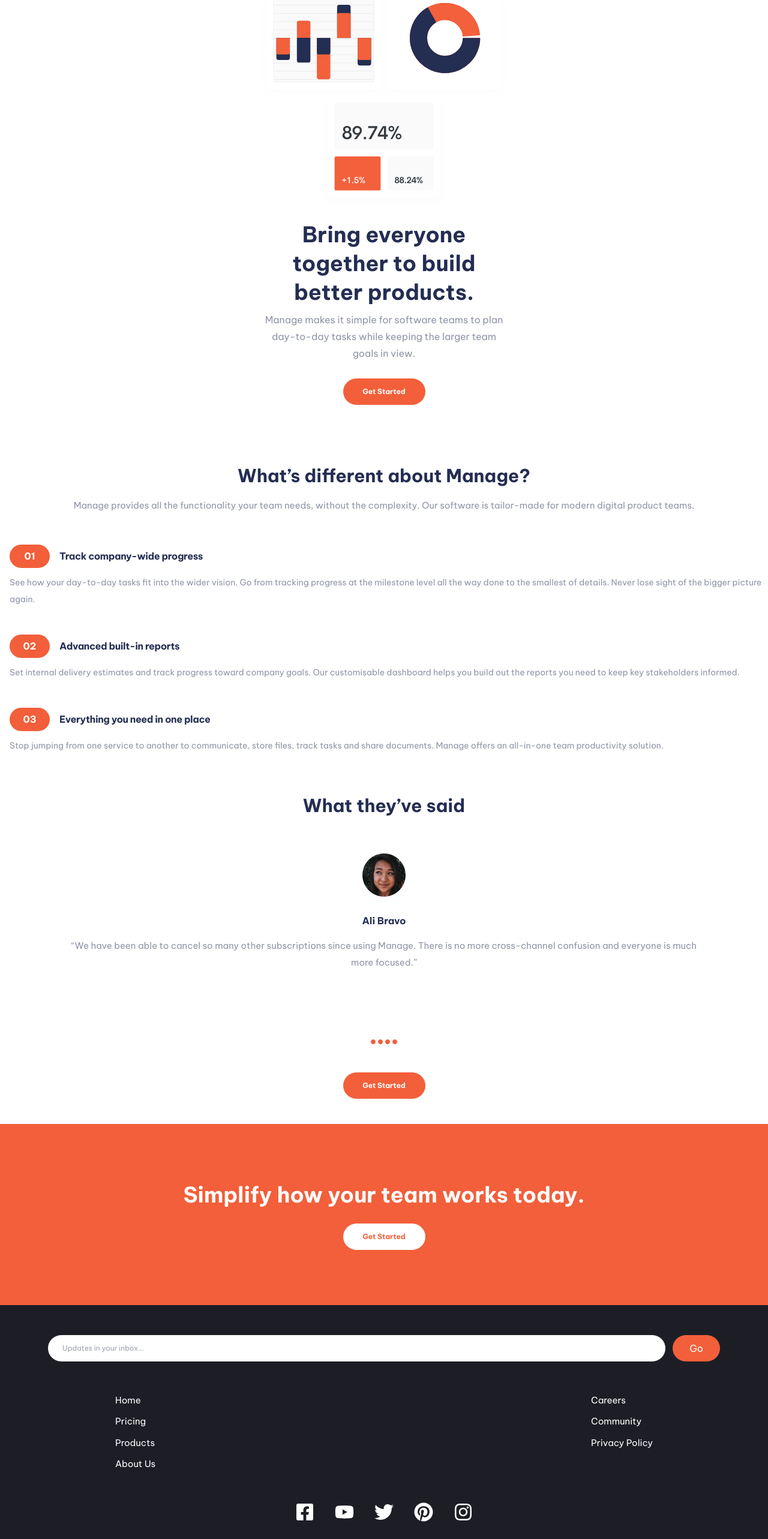
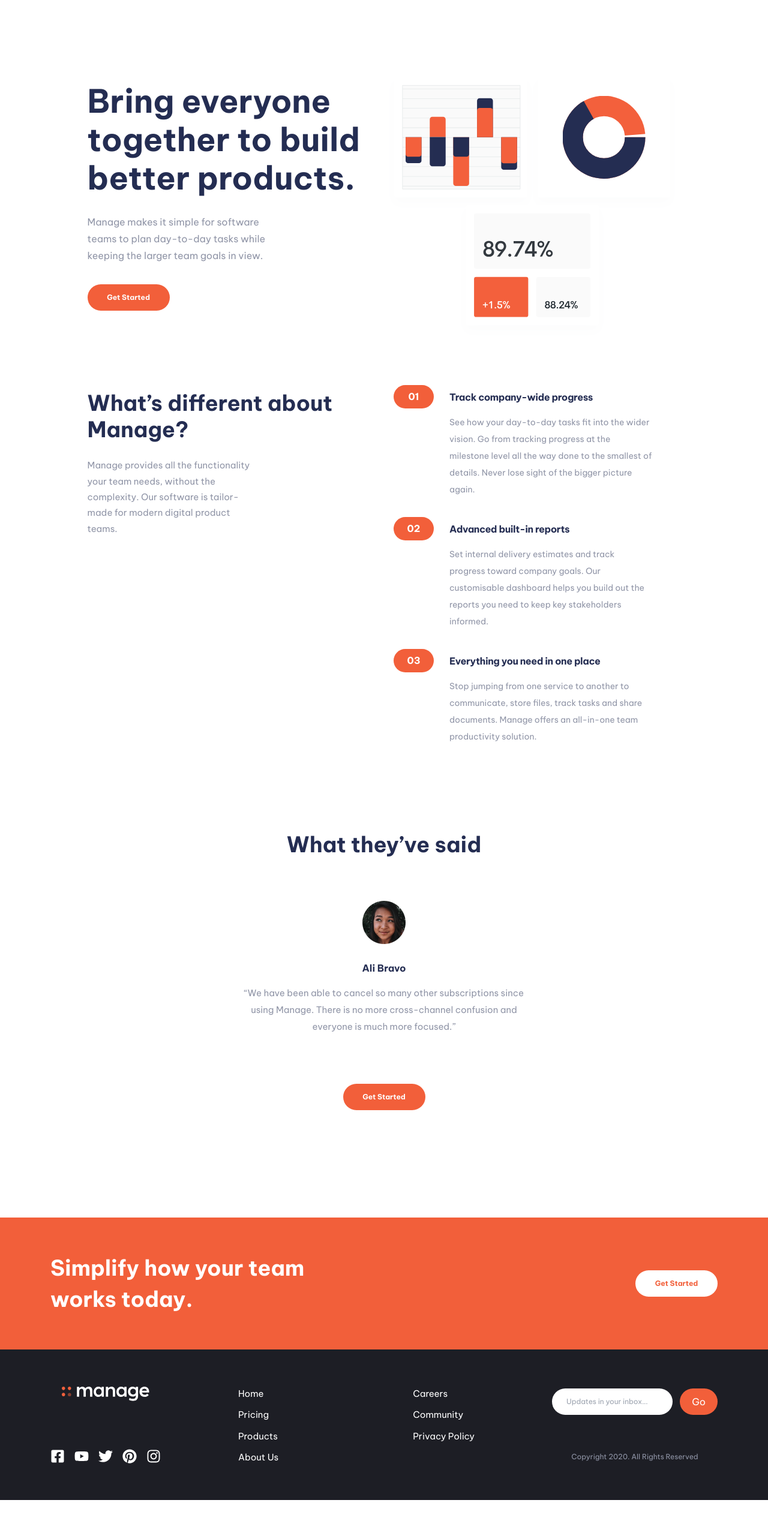
Before and after one commit to SLeo99/manage-landing-page, a React (Vite) app: page / in a window 1280 px wide. Shown: the part 140-2706 px from the top of the page at 60% size. After the commit the page ends 2641 px from the top, so only its background shows below. Built offline with nearby package versions, Linux system fonts and the light colour scheme.

Commit message:
desktop design

```diff
--- a/src/App.jsx
+++ b/src/App.jsx
@@ -8,14 +8,14 @@ import Testimonials from "./components/Testimonials"
 function App() {
 
   return (
-    <>
+    <div className="bg-white dark:bg-VeryDarkBlue">
       <Nav />
       <Hero />
       <Manage />
       <Testimonials />
       <Simplify />
       <Footer />
-    </>
+    </div>
   )
 }
 
--- a/src/components/Footer.jsx
+++ b/src/components/Footer.jsx
@@ -3,12 +3,16 @@ import FooterLogo from '../assets/footer-logo.svg'
 
 export default function Footer() {
   return (
-    <footer className='pt-[50px] pb-[30px] flex flex-col items-center gap-[52px] bg-VeryDarkBlue text-white'>
-      <form className='w-[87.5%] mx-auto flex gap-3'>
+    <footer className='pt-[50px] pb-[30px] bg-VeryDarkBlue text-white xl:pt-[61px] xl:pb-[59px]'>
+      <div className="flex flex-col items-center gap-[52px] xl:flex-row-reverse xl:max-w-[1112px] xl:mx-auto">
+        <div className="w-[87.5%] mx-auto xl:flex xl:flex-col xl:max-w-[276px] xl:gap-[60px]">
+          <form className='flex gap-3'>
             <input type="text" placeholder='Updates in your inbox...' className='py-[14px] px-6 text-xs text-DarkGrayishBlue w-full rounded-full border-none outline-none font-normal'/>
-        <button className='px-7 bg-BrightRed rounded-full'>Go</button>
+            <button className='px-7 bg-BrightRed rounded-full xl:px-5'>Go</button>
           </form>
-      <div className='flex w-[70%] justify-between gap-12'>
+          <p className="hidden text-xs text-DarkGrayishBlue text-center mt-[2px] xl:block">Copyright 2020. All Rights Reserved</p>
+        </div>
+        <div className='flex w-[70%] justify-between gap-12 xl:justify-center xl:gap-56'>
           <ul className='flex flex-col gap-[11px]'>
             <li><a href="" className='text-[15px]'>Home</a></li>
             <li><a href="" className='text-[15px]'>Pricing</a></li>
@@ -21,17 +25,20 @@ export default function Footer() {
             <li><a href="" className='text-[15px]'>Privacy Policy</a></li>
           </ul>
         </div>
-      <div className='flex justify-center gap-[34px]'>
-        <a href="#"><FaFacebookSquare size={32}/></a>
-        <a href="#"><FaYoutube size={32}/></a>
-        <a href="#"><FaTwitter size={32}/></a>
-        <a href="#"><FaPinterest size={32}/></a>
-        <a href="#"><FaInstagram size={32}/></a>
+        <div className="flex flex-col items-center gap-[52px] xl:flex-col-reverse xl:gap-20">
+          <div className='flex justify-center gap-[34px] xl:gap-4'>
+            <a href="#" className="text-[32px] xl:text-[24px]"><FaFacebookSquare /></a>
+            <a href="#" className="text-[32px] xl:text-[24px]"><FaYoutube /></a>
+            <a href="#" className="text-[32px] xl:text-[24px]"><FaTwitter /></a>
+            <a href="#" className="text-[32px] xl:text-[24px]"><FaPinterest /></a>
+            <a href="#" className="text-[32px] xl:text-[24px]"><FaInstagram /></a>
           </div>
           <div>
             <img src={FooterLogo} alt="" />
           </div>
-      <p className="text-xs text-DarkGrayishBlue text-center mt-[2px]">Copyright 2020. All Rights Reserved</p>
+        </div>
+      </div>
+      <p className="text-xs text-DarkGrayishBlue text-center mt-[2px] xl:hidden">Copyright 2020. All Rights Reserved</p>
     </footer>
   )
 }
--- a/src/components/Hero.jsx
+++ b/src/components/Hero.jsx
@@ -4,17 +4,19 @@ import OrangeBtn from './OrangeBtn'
 
 export default function Hero() {
   return (
-    <main className='w-[87.5%] max-w-[420px] mx-auto mt-[42px]'>
-      <div>
+    <main className='w-[87.5%] flex flex-col lg:flex-row-reverse mx-auto mt-[42px] lg:w-[77.25%] lg:mt-40'>
+      <div className='lg:basis-1/2 lg:flex lg:items-center'>
         <img src={heroImg} alt="" />
       </div>
-      <div className='flex flex-col items-center gap-7'>
-        <div className='mt-4 flex flex-col items-center gap-2'>
-          <h1 className='text-[2.25rem] font-bold text-center leading-[3rem] text-DarkBlue'>Bring everyone together to build better products.</h1>
-          <p className='text-center leading-7 text-DarkGrayishBlue'>Manage makes it simple for software teams to plan day-to-day tasks while keeping the larger team goals in view.
+      <div className='flex flex-col items-center lg:items-start gap-7 lg:basis-1/2'>
+        <div className='mt-4 flex flex-col items-center gap-2 lg:gap-7'>
+          <h1 className='text-[2.25rem] font-bold text-center leading-[3rem] text-DarkBlue lg:text-[3.35rem] lg:text-left lg:leading-[4rem]'>Bring everyone together to build better products.</h1>
+          <p className='text-center leading-7 text-DarkGrayishBlue lg:text-left lg:w-[65%] self-start'>Manage makes it simple for software teams to plan day-to-day tasks while keeping the larger team goals in view.
           </p>
         </div>
-        <OrangeBtn />
+        <OrangeBtn
+        margin={'mt-[6px]'}
+        />
       </div>
     </main>
   )
--- a/src/components/Manage.jsx
+++ b/src/components/Manage.jsx
@@ -3,12 +3,12 @@ import ManageFunctionalities from './ManageFunctionalities'
 export default function Manage() {
 
   return (
-    <section className='mt-24 flex flex-col gap-[51px]'>
-      <div className='w-[87.5%] mx-auto flex flex-col gap-3'>
-        <h2 className='text-3xl text-center font-bold leading-[2.85rem] text-DarkBlue'>What’s different about Manage?</h2>
-        <p className='text-[15px] text-center leading-7 text-DarkGrayishBlue'>Manage provides all the functionality your team needs, without the complexity. Our software is tailor-made for modern digital product teams.</p>
+    <section className='mt-24 flex flex-col gap-[51px] md:flex-row md:gap-0 lg:w-[77.25%] lg:mx-auto lg:mt-[74px]'>
+      <div className='w-[87.5%] mx-auto flex flex-col gap-3 md:basis-1/2 lg:w-full lg:gap-6'>
+        <h2 className='text-3xl text-center font-bold leading-[2.85rem] text-DarkBlue lg:text-4xl lg:text-left lg:leading-[2.8rem] lg:mt-2'>What’s different about Manage?</h2>
+        <p className='text-[15px] text-center leading-7 text-DarkGrayishBlue lg:text-left lg:w-7/12 lg:leading-[1.65rem]'>Manage provides all the functionality your team needs, without the complexity. Our software is tailor-made for modern digital product teams.</p>
       </div>
-      <ManageFunctionalities/>
+      <ManageFunctionalities className='md:basis-1/2'/>
     </section>
   )
 }
--- a/src/components/ManageFunctionalities.jsx
+++ b/src/components/ManageFunctionalities.jsx
@@ -18,14 +18,18 @@ export default function ManageFunctionalities() {
   ]
 
   return (
-    <div className="flex flex-col gap-[45px]">
+    <div className="flex flex-col gap-[45px] md:basis-1/2 lg:gap-8">
       {manage.map((item) => (
         <div className='flex flex-col ml-4 gap-[10px]' key={item.id}>
-          <div className="flex items-center gap-4 rounded-l-full">
-            <span className="pb-2 pt-[7px] w-[67px] font-bold bg-BrightRed rounded-full text-center text-white">{item.id}</span>
-            <h3 className="font-bold tracking-tight text-DarkBlue">{item.title}</h3>
+          <div className="flex items-center gap-4 rounded-l-full lg:gap-[26px] lg:items-start">
+            <span className="pb-2 pt-[7px] min-w-[67px] font-bold bg-BrightRed rounded-full text-center text-white">{item.id}</span>
+            <h3 className="font-bold tracking-tight text-DarkBlue lg:hidden">{item.title}</h3>
+            <div className="hidden flex-col gap-4 lg:flex">
+              <h3 className="font-bold tracking-tight text-DarkBlue mt-2">{item.title}</h3>
+              <p className="text-[14px] leading-7 text-DarkGrayishBlue text-left xl:mr-12">{item.textContent}</p>
+            </div>
           </div>
-          <p className="text-[14px] leading-7 text-DarkGrayishBlue">{item.textContent}</p>
+          <p className="text-[14px] leading-7 text-DarkGrayishBlue lg:hidden">{item.textContent}</p>
         </div>
       ))}
     </div>
--- a/src/components/Nav.jsx
+++ b/src/components/Nav.jsx
@@ -2,6 +2,7 @@ import Logo from '../../src/assets/logo.svg'
 import Hamburger from '../../src/assets/icon-hamburger.svg'
 import CloseMenu from '../../src/assets/icon-close.svg'
 import { useState } from 'react'
+import OrangeBtn from './OrangeBtn'
 
 
 export default function Nav() {
@@ -9,21 +10,21 @@ export default function Nav() {
   const [isOpen, setIsOpen] = useState(false)
 
   return (
-    <header className='pt-[41px] font-vietnam'>
-      <nav className='flex items-center justify-between w-[87.5%] mx-auto min-h-[28px] lg:w-9/12'>
-        <div className='w-4/12 lg:w-auto'>
+    <header className='pt-[41px] xl:pt-[56px] font-vietnam'>
+      <nav className='flex items-center justify-between w-[87.5%] mx-auto min-h-[28px] xl:w-[77.25%]'>
+        <div className='w-4/12 xl:w-auto xl:translate-y-1'>
           <img src={Logo} alt="navigation logo"/>
         </div>
-        <ul className='hidden lg:flex lg:gap-9 text-[12px]'>
+        <ul className='hidden xl:flex xl:gap-9 text-[12px] mt-1 mr-2'>
           <li><a href="#">Pricing</a></li>
           <li><a href="#">Product</a></li>
           <li><a href="#">About Us</a></li>
           <li><a href="#">Careers</a></li>
           <li><a href="#">Community</a></li>
         </ul>
-        <a href="#" className='hidden lg:block'>Get Started</a>
+        <OrangeBtn />
         <div
-        className='relative flex flex-col min-h-[18px] gap-[3px] w-[26px] lg:hidden'
+        className='relative flex flex-col min-h-[18px] gap-[3px] w-[26px] xl:hidden'
         onClick={() => setIsOpen(isOpen => !isOpen)}>
           <img src={isOpen ? Hamburger : CloseMenu} alt="" className='' />
         </div>
--- a/src/components/OrangeBtn.jsx
+++ b/src/components/OrangeBtn.jsx
@@ -1,6 +1,6 @@
 // eslint-disable-next-line react/prop-types
-export default function OrangeBtn({textColor= 'text-white',bgColor = 'bg-BrightRed'}) {
+export default function OrangeBtn({textColor= 'text-white',bgColor = 'bg-BrightRed', margin}) {
   return (
-    <a href="#" className={`w-[137px] text-center py-[14px] ${bgColor} rounded-full text-xs font-bold ${textColor}`}>Get Started</a>
+    <a href="#" className={`w-[137px] text-center py-[14px] ${bgColor} rounded-full text-xs font-bold ${textColor} ${margin}`}>Get Started</a>
   )
 }
--- a/src/components/Simplify.jsx
+++ b/src/components/Simplify.jsx
@@ -1,13 +1,17 @@
 import OrangeBtn from './OrangeBtn'
+// import simplifyMobile from '../assets/bg-simplify-section-mobile.svg'
 
 export default function Simplify() {
   return (
-    <section className='flex flex-col items-center gap-[22px] mt-[42px] py-[92px] bg-BrightRed'>
-      <h2 className='text-4xl text-center text-white font-bold w-10/12 leading-[3.25rem]'>Simplify how your team works today.</h2>
-      <OrangeBtn
-      textColor={'text-BrightRed'}
-      bgColor={'bg-white'}
-      />
+    <section className='mt-[42px] py-[92px] bg-BrightRed xl:py-[58px] xl:mt-[179px]'>
+      <div className='flex flex-col items-center gap-[22px] xl:flex-row xl:justify-between xl:max-w-[1112px] xl:mx-auto'>
+        <h2 className='text-4xl text-center text-white font-bold w-10/12 leading-[3.25rem] xl:text-left xl:w-5/12'>Simplify how your team works today.</h2>
+        <OrangeBtn
+        textColor={'text-BrightRed'}
+        bgColor={'bg-white'}
+        />
+      </div>
+      {/* <img src={simplifyMobile} alt="" className='absolute left-0 top-12 w-3/12 object-cover'/> */}
     </section>
   )
 }
--- a/src/components/TestimonialCarousel.jsx
+++ b/src/components/TestimonialCarousel.jsx
@@ -3,8 +3,8 @@ import img from '../../src/assets/avatar-ali.png';
 
 export default function TestimonialCarousel() {
   return (
-    <div className='flex flex-col items-center gap-[26px]'>
-      <article className='flex flex-col min-h-[248px] relative'>
+    <div className='flex flex-col items-center gap-[26px] xl:gap-6'>
+      <article className='flex flex-col h-[248px] relative max-w-[540px] xl:h-[224px]'>
         <div className='w-[72px] mx-auto -translate-y-9'>
           <img src={img} alt="" />
         </div>
@@ -13,7 +13,7 @@ export default function TestimonialCarousel() {
           <p className='text-[15px] w-11/12 mx-auto leading-7 text-DarkGrayishBlue'>“We have been able to cancel so many other subscriptions since using Manage. There is no more cross-channel confusion and everyone is much more focused.”</p>
         </div>
       </article>
-      <div className='flex justify-center gap-1'>
+      <div className='flex justify-center gap-1 xl:hidden'>
         <span className='w-2 h-2 border border-BrightRed rounded-full bg-BrightRed'></span>
         <span className='w-2 h-2 border border-BrightRed rounded-full bg-BrightRed'></span>
         <span className='w-2 h-2 border border-BrightRed rounded-full bg-BrightRed'></span>
--- a/src/components/Testimonials.jsx
+++ b/src/components/Testimonials.jsx
@@ -3,8 +3,8 @@ import TestimonialCarousel from './TestimonialCarousel';
 
 export default function Testimonials() {
   return (
-    <section className='grid w-[90%] mx-auto mt-[68px] gap-[98px]'>
-      <h2 className='text-center text-3xl font-bold text-DarkBlue'>What they’ve said</h2>
+    <section className='grid w-[90%] mx-auto mt-[68px] gap-[98px] xl:mt-[146px] xl:gap-[110px] xl:w-full'>
+      <h2 className='text-center text-3xl font-bold text-DarkBlue xl:text-4xl'>What they’ve said</h2>
       <TestimonialCarousel />
     </section>
   )
```
Lines whose indentation alone changed are shown as unchanged.
